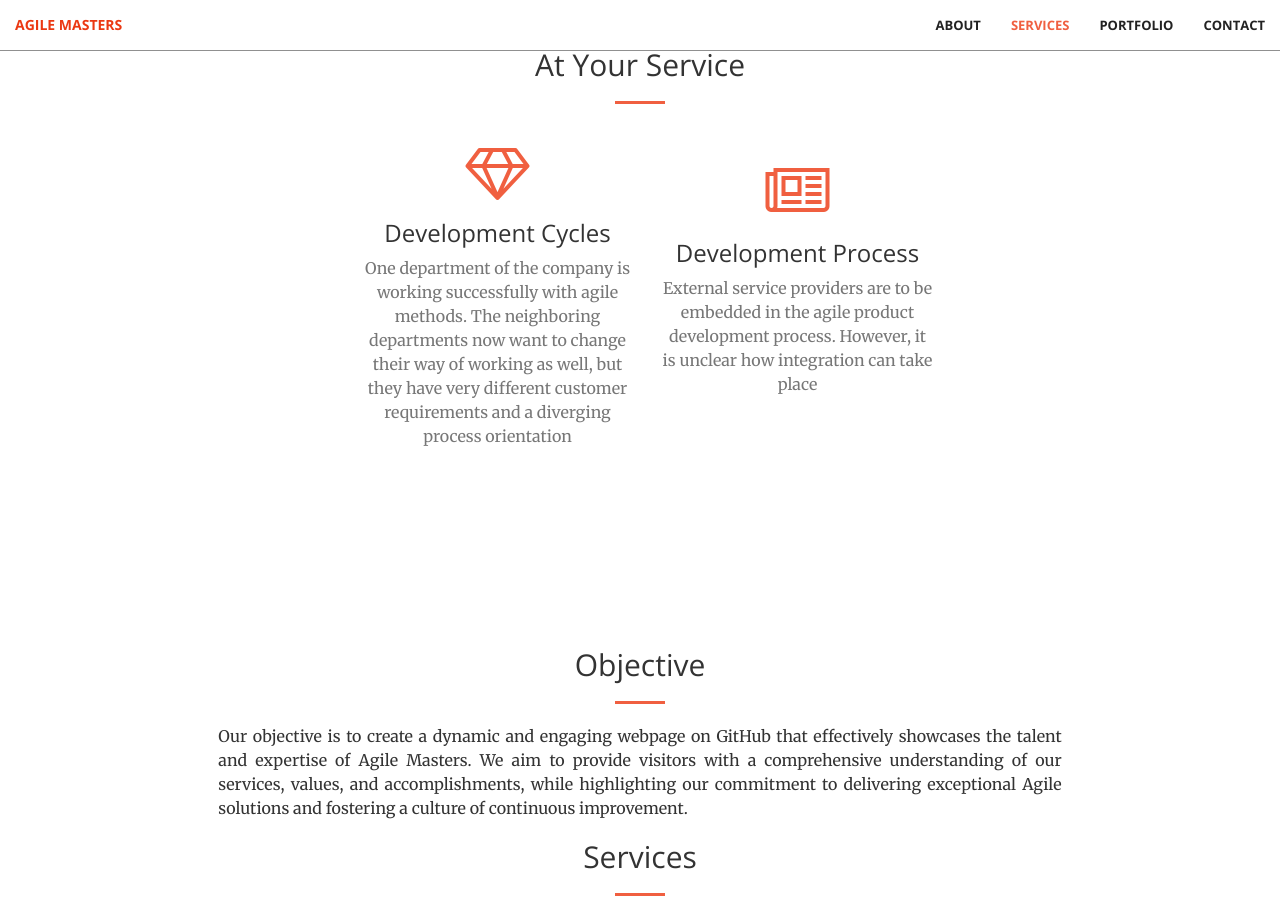
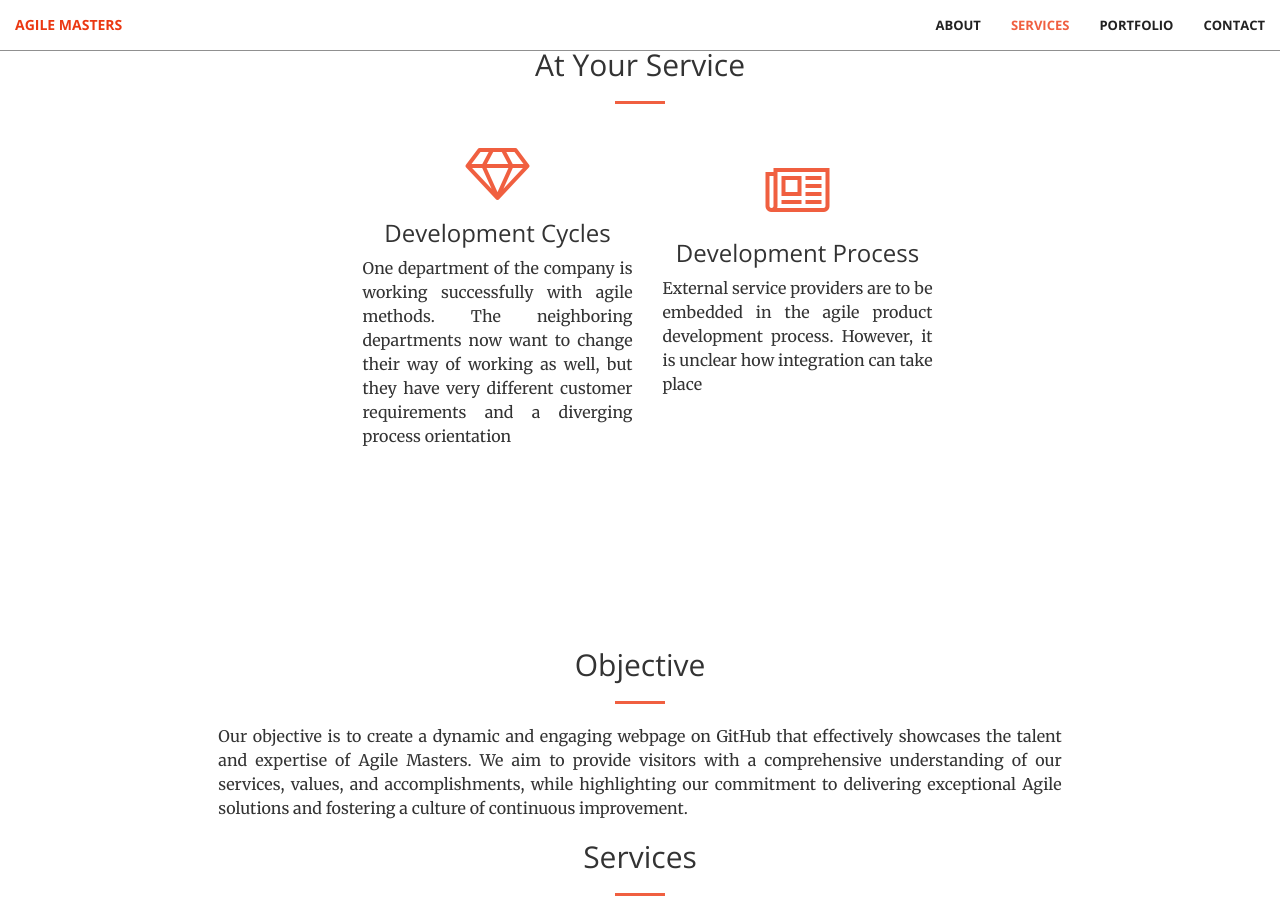
Before and after one commit to legitt23/legitt23, a Jekyll site: the page built from index.md, in a window 1280 px wide and 900 px high, scrolled down 1394 px. Built offline with Jekyll 4.4.1, drawn with Linux system fonts in a browser that asks for light colours.

Commit message:
Update services.html

```diff
--- a/_includes/services.html
+++ b/_includes/services.html
@@ -21,7 +21,7 @@
                 <div class="service-box">
                     <i class="fa fa-4x fa-diamond wow bounceIn text-primary"></i>
                     <h3>Development Cycles</h3>
-                    <p class="text-muted">One department of the company is working successfully with agile methods. The neighboring departments now want to change their way of working as well, but they have very different customer requirements and a diverging process orientation</p>
+                    <p class="text-justify">One department of the company is working successfully with agile methods. The neighboring departments now want to change their way of working as well, but they have very different customer requirements and a diverging process orientation</p>
                 </div>
             </div>
             <div class="">
@@ -35,7 +35,7 @@
                 <div class="service-box">
                     <i class="fa fa-4x fa-newspaper-o wow bounceIn text-primary" data-wow-delay=".2s"></i>
                     <h3>Development Process</h3>
-                    <p class="text-muted">External service providers are to be embedded in the agile product development process. However, it is unclear how integration can take place</p>
+                    <p class="text-justify">External service providers are to be embedded in the agile product development process. However, it is unclear how integration can take place</p>
                 </div>
             </div>
 
```
